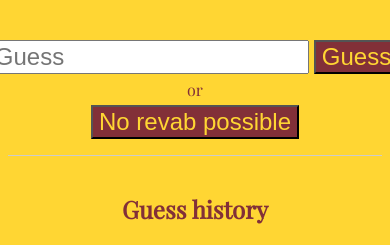
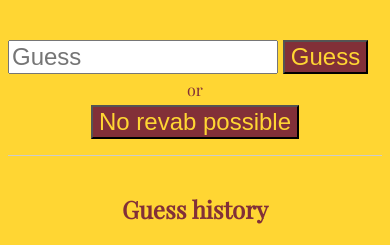
Before and after one commit to mathews012468/revab, a Django app: template revab/revabapp/templates/revabapp/game.html in a window 390 px wide; the page is wider, and only the part inside the window is pictured. Shown: the part 326-571 px from the top of that part. Run offline with Django 4.2, Linux system fonts and the light colour scheme; the template is opened without the code that fills it, so the values that code supplies are empty; parts of the project's set-up code (start-up, migrations or seed data) failed here and were passed over.

Commit message:
responsive size for guess input

```diff
--- a/revab/revabapp/static/revabapp/css/game-page.css
+++ b/revab/revabapp/static/revabapp/css/game-page.css
@@ -34,6 +34,11 @@ hr {
     display: flex;
     flex-direction: row;
     gap: 5px;
+    max-width: 100%;
+}
+
+#revab-guess {
+    width: 70%;
 }
 
 #guess-input {
```
